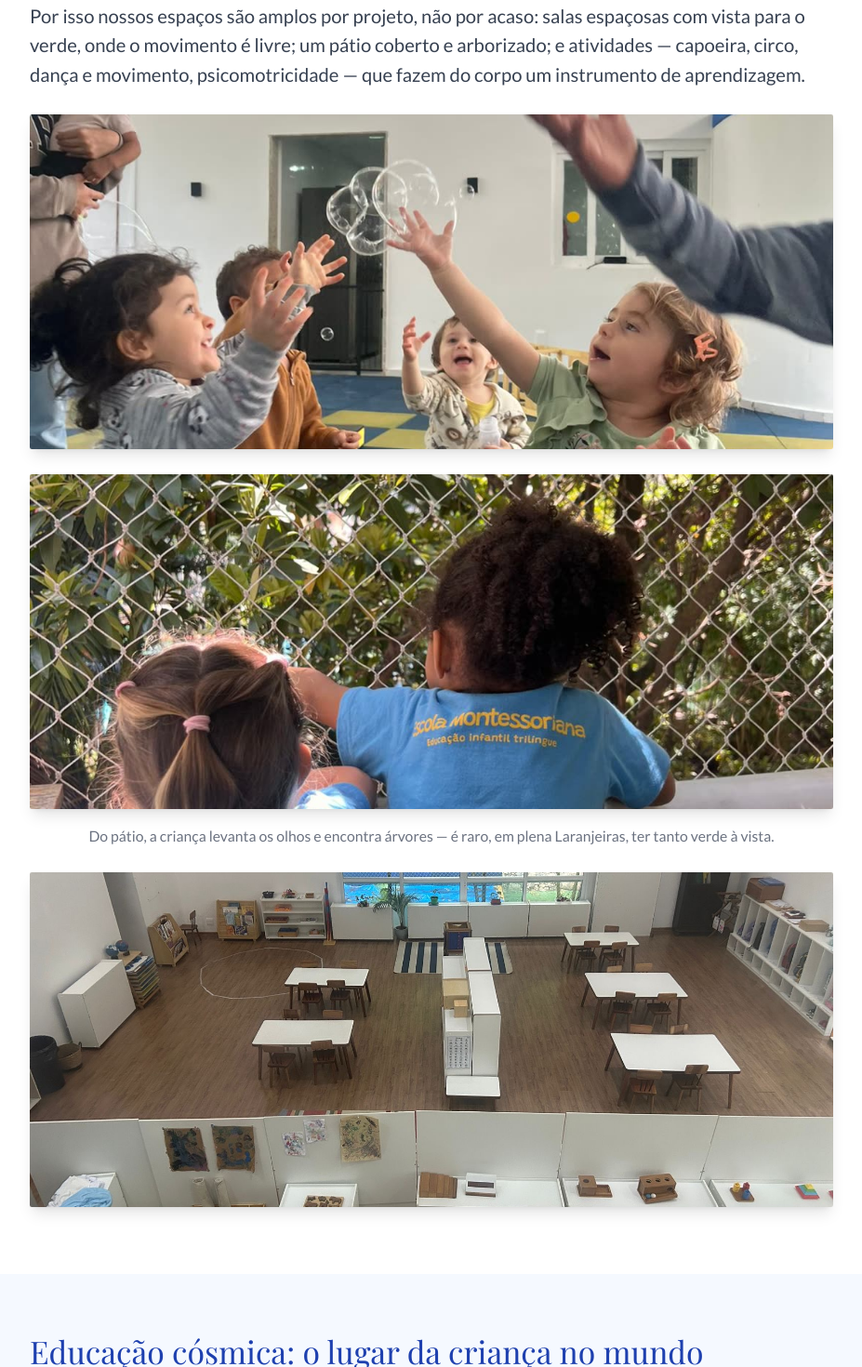
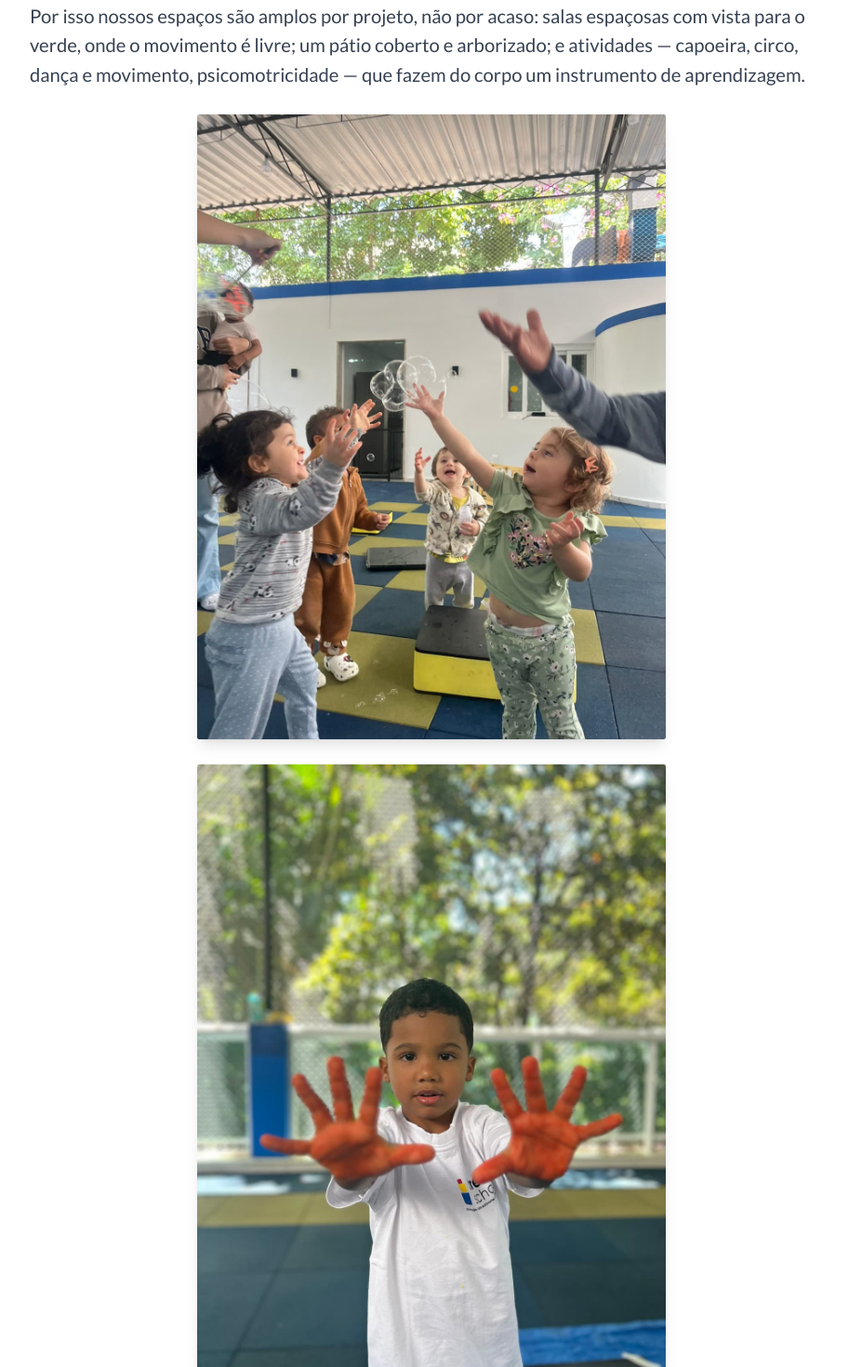
Before and after one commit to cberbel/Escola-montessoriana-site, a React (Vite) app in the folder escola-montessoriana-de-laranjeiras-main/: page /natureza-educacao-cosmica in a window 1280 px wide. Shown: the part 4260-5730 px from the top of the page at 93% size, without its empty margins (176-1103 px from the left). Built offline with nearby package versions, Linux system fonts and the light colour scheme.

Commit message:
Natureza: adiciona foto das maos com tinta apos as bolhas; bolhas em modo retrato (mostra o verde do topo)
Co-Authored-By: Claude Fable 5 <noreply@anthropic.com>

```diff
--- a/escola-montessoriana-de-laranjeiras-main/pages/landing/NaturezaEducacaoCosmica.tsx
+++ b/escola-montessoriana-de-laranjeiras-main/pages/landing/NaturezaEducacaoCosmica.tsx
@@ -104,7 +104,8 @@ export const NaturezaEducacaoCosmica: React.FC = () => {
           movimento é livre; um pátio coberto e arborizado; e atividades — capoeira, circo, dança e movimento,
           psicomotricidade — que fazem do corpo um instrumento de aprendizagem.
         </P>
-        <LandingImage src="/images/natureza/patio-bolhas.jpg" alt="Crianças brincando de estourar bolhas de sabão no amplo pátio coberto, com árvores e flores visíveis por cima da tela de proteção" />
+        <LandingImage src="/images/natureza/patio-bolhas.jpg" portrait alt="Crianças brincando de estourar bolhas de sabão no amplo pátio coberto, com árvores e flores visíveis por cima da tela de proteção" />
+        <LandingImage src="/images/natureza/maos-tinta.jpg" portrait alt="Menino mostrando as mãos pintadas, no pátio coberto, com as árvores ao fundo através da tela" />
         <LandingImage src="/images/natureza/patio-verde.jpg" alt="Duas crianças de costas, apoiadas na grade do pátio, observando uma parede de árvores verdes através da tela" />
         <p className="-mt-2 mb-6 text-center text-sm text-gray-500">
           Do pátio, a criança levanta os olhos e encontra árvores — é raro, em plena Laranjeiras, ter tanto verde à vista.
```
Also changed, not shown: escola-montessoriana-de-laranjeiras-main/public/images/natureza/maos-tinta.jpg (added).
